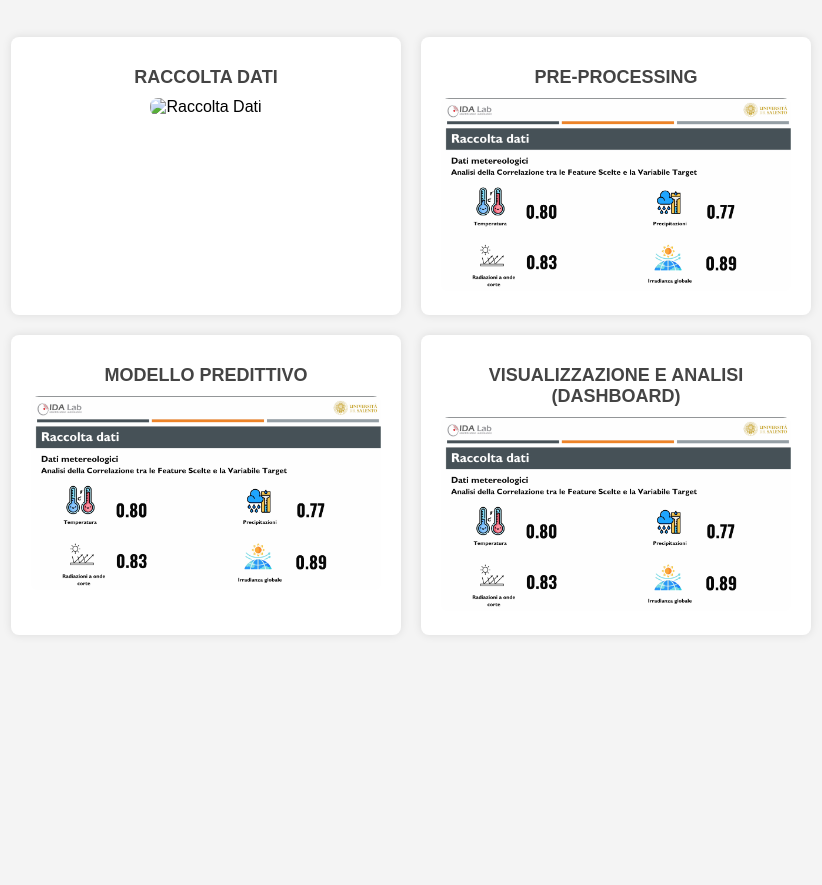
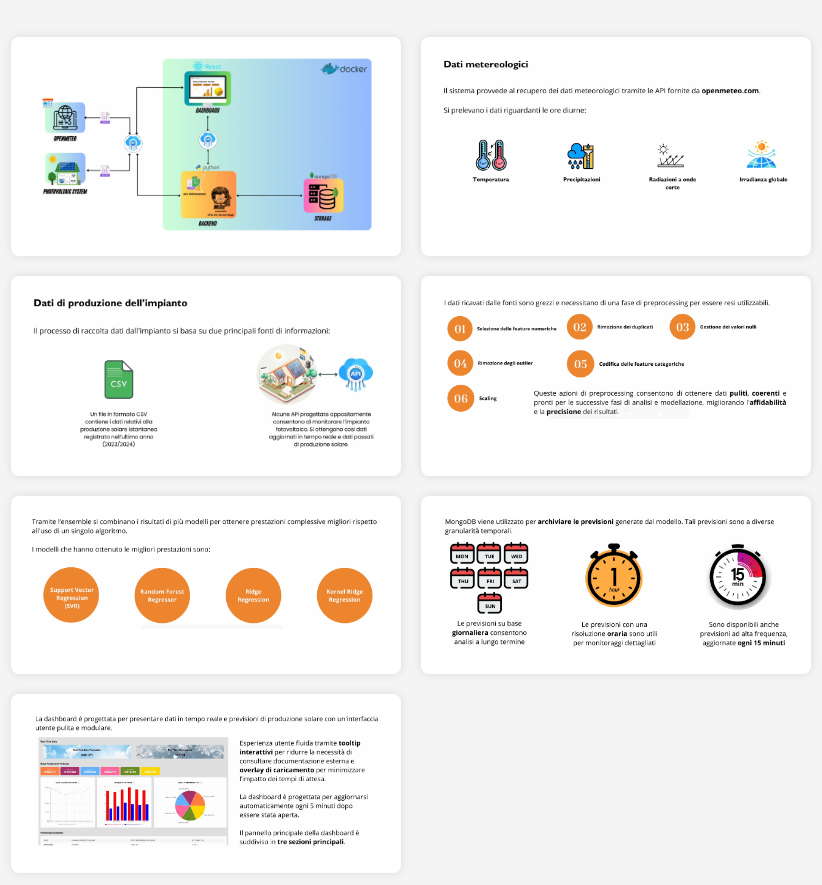
Before and after one commit to GErroi/iot-project-2023-2024-dashboard-backend-Belcuore-Erroi, a plain HTML site: page index.html in a window 1280 px wide. Shown: the part 51-936 px from the top of the page, without its empty margins (229-1051 px from the left). Before the commit the page ends 800 px from the top, so only its background shows below. Drawn offline with Linux system fonts and the light colour scheme.

Commit message:
Update index.html

```diff
--- a/index.html
+++ b/index.html
@@ -9,21 +9,26 @@
 <body>
     <h1>SOLAR PRODUCTION SYSTEM</h1>
     <div class="container">
-        <div class="box">
-            <h2>RACCOLTA DATI</h2>
-            <img src=“ciao.png” alt="Raccolta Dati">
+        <div class="box center-box">
+            <img src="proposta.png" alt="Solution">
         </div>
-        <div class="box">
-            <h2>PRE-PROCESSING</h2>
-            <img src="ciao.png" alt="Pre-Processing">
+        <div class="box surrounding-box">
+            <img src="datiMeteo.png" alt="1. Meteo Data">
         </div>
-        <div class="box">
-            <h2>MODELLO PREDITTIVO</h2>
-            <img src="ciao.png" alt="Modello Predittivo">
+        <div class="box surrounding-box">
+            <img src="datiImpianto.png" alt="1. System Data">
         </div>
-        <div class="box">
-            <h2>VISUALIZZAZIONE E ANALISI (DASHBOARD)</h2>
-            <img src="ciao.png" alt="Dashboard">
+        <div class="box surrounding-box">
+            <img src="preprocessing.png" alt="2. Preprocessing">
+        </div>
+        <div class="box surrounding-box">
+            <img src="ensamble.png" alt="Machine Learning Model">
+        </div>
+        <div class="box surrounding-box">
+            <img src="archiviazione.png" alt="Storage">
+        </div>
+        <div class="box surrounding-box">
+            <img src="dashboard.png" alt="Dashboard">
         </div>
     </div>
 </body>
```
